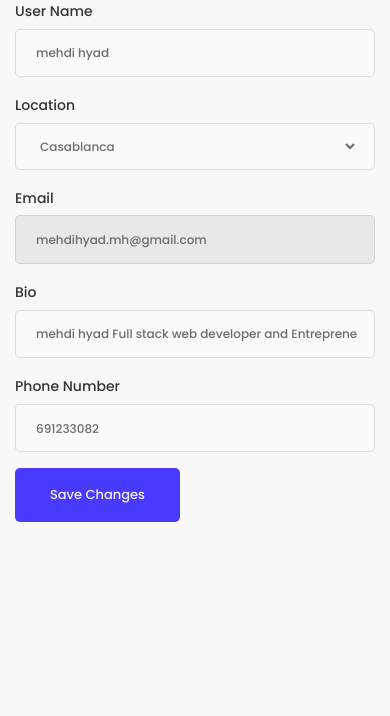
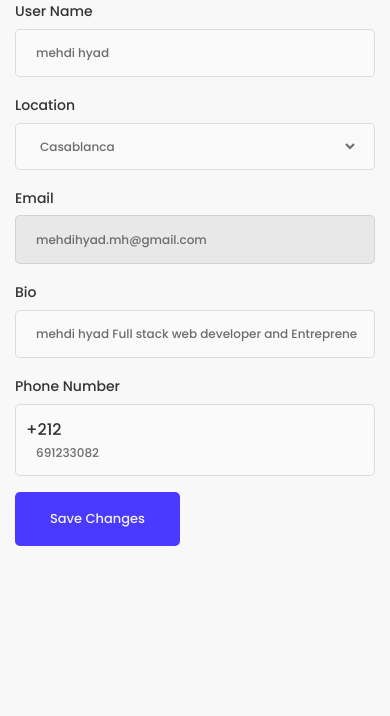
Before and after one commit to med-mahdi/Real-Estate-Project, a Django app: page /account/settings/profile/ in a window 390 px wide. Shown: the part 496-1212 px from the top of the page. Run offline with Django 4.2, Linux system fonts and the light colour scheme; a user stored in the database is signed in; data comes from the database, SQL or seed files in the repository; both versions use the stored data as it was after the commit; parts of the project's set-up code (start-up, migrations or seed data) failed here and were passed over.

Commit message:
adding the addition code for phone number

```diff
--- a/static/components/editPassword/editInfoForm.js
+++ b/static/components/editPassword/editInfoForm.js
@@ -149,6 +149,9 @@ app.component('edit-info-form-sec',{
             var conf_pass_valid = that.valide_conf_password
             var password_match = that.passwordMatching
 
+
+            console.log(password_match)
+
             if (act_pass_valid && new_pass_valid && conf_pass_valid && password_match){
                 return true
             }
--- a/static/components/editProfilePage/editInfoForm.js
+++ b/static/components/editProfilePage/editInfoForm.js
@@ -84,7 +84,8 @@ app.component('our-form',{
 
 
     <label for=""><p>Phone Number</p>
-        <div class="input-box">
+        <div class="input-box phone_number">
+            <span id="phone_num_add">+212</span>
             <input type="number" name="" v-model="phoneNumber" id="" placeholder="Enter your Phone Number">
         </div>
         <span id="phoneNumber-notify" v-show="!validePhoneNumber">Required. Must be a Valid Phone number</span>
--- a/static/css/accountSettings/style.css
+++ b/static/css/accountSettings/style.css
@@ -93,6 +93,18 @@ form label .input-box{
     border-radius: 5px;
     background-color: #FAFAFA;
     border: 1px solid #b7b7b775;
+}
+
+form label .input-box.phone_number span{
+    width: 50%;
+    /* Font */
+    font-family: 'Poppins';
+    font-style: normal;
+    font-weight: 400;
+    font-size: 16px;
+    line-height: 24px;
+    color: #333333;
+    margin-left: 10px;
 }
 
 
```
Also changed, not shown: authenticationApp/views.py (+0 -24 lines), db.sqlite3.
